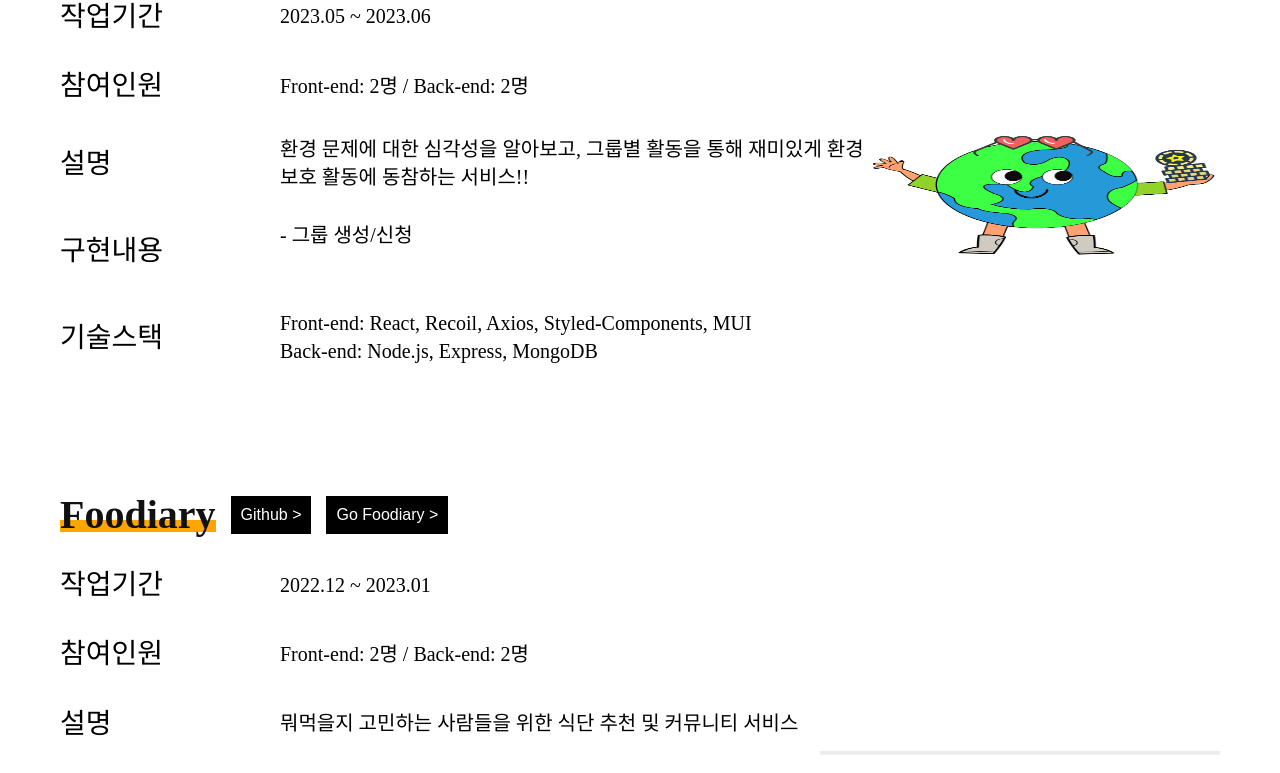
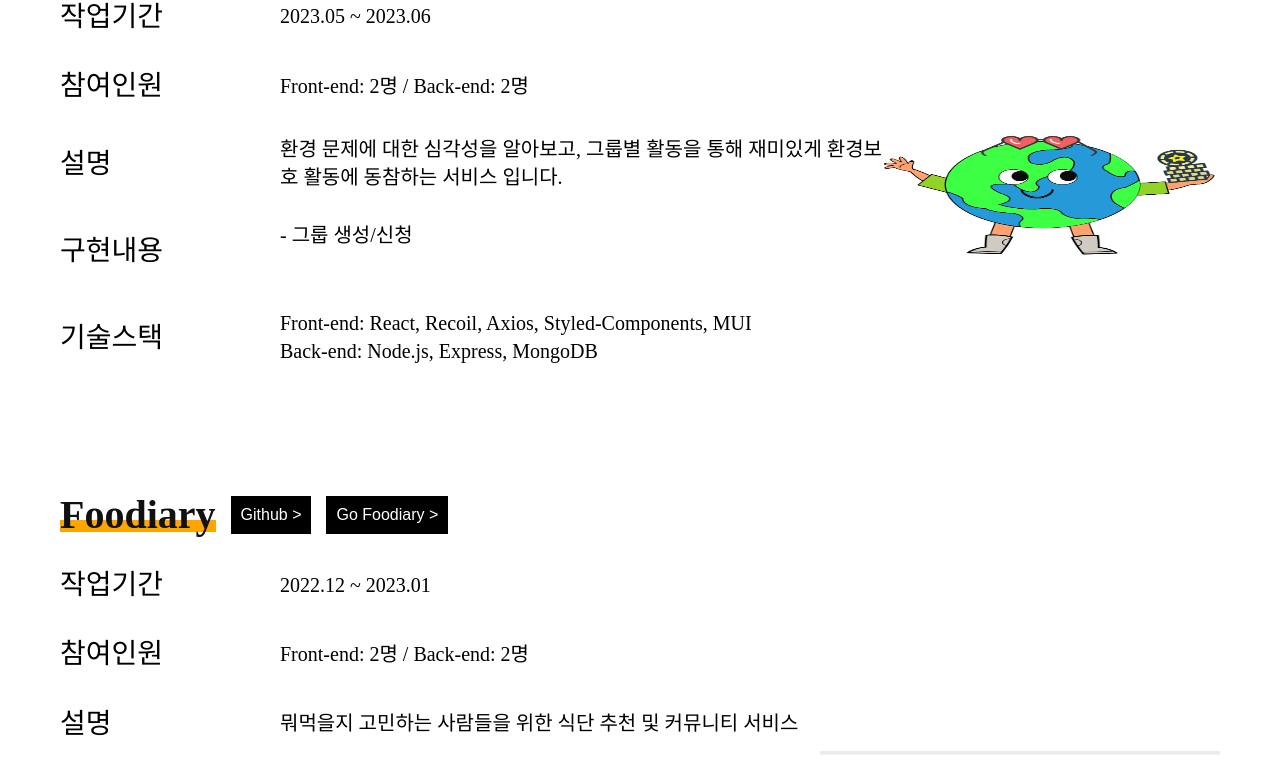
Before and after one commit to JeongTaekCho/Resume, a Next.js app: page /Resume/resume in a window 1280 px wide. Shown: the part 1049-1822 px from the top of the page. Built offline with nearby package versions, Linux system fonts and the light colour scheme; a web font is replaced by a local one.

Commit message:
🔨 Modify:  간단한 텍스트 수정

```diff
--- a/src/app/resume/page.jsx
+++ b/src/app/resume/page.jsx
@@ -72,7 +72,8 @@ export default function Resume() {
                 <li>
                   <span className="content-title">설명</span>
                   <span>
-                    환경 문제에 대한 심각성을 알아보고, 그룹별 활동을 통해 재미있게 환경보호 활동에 동참하는 서비스!!
+                    환경 문제에 대한 심각성을 알아보고, 그룹별 활동을 통해 재미있게 환경보호 활동에 동참하는 서비스
+                    입니다.
                   </span>
                 </li>
                 <li>
@@ -276,7 +277,8 @@ export default function Resume() {
                 </span>
                 <span>
                   1. 리액트와 Node.js를 통한 웹개발의 전반적인 내용 학습 / 2. SQL, 파이썬을 활용한 데이터 분석 / 3.
-                  AI활용 <br /> 각 파트가 마칠 때마다 팀 프로젝트를 시행하여 총 3회 팀 프로젝트를 경험합니다.
+                  머신러닝, 딥러닝, AI활용 <br /> 각 파트가 마칠 때마다 팀 프로젝트를 시행하여 총 3회 팀 프로젝트를
+                  경험합니다.
                 </span>
               </li>
               <li>
```
